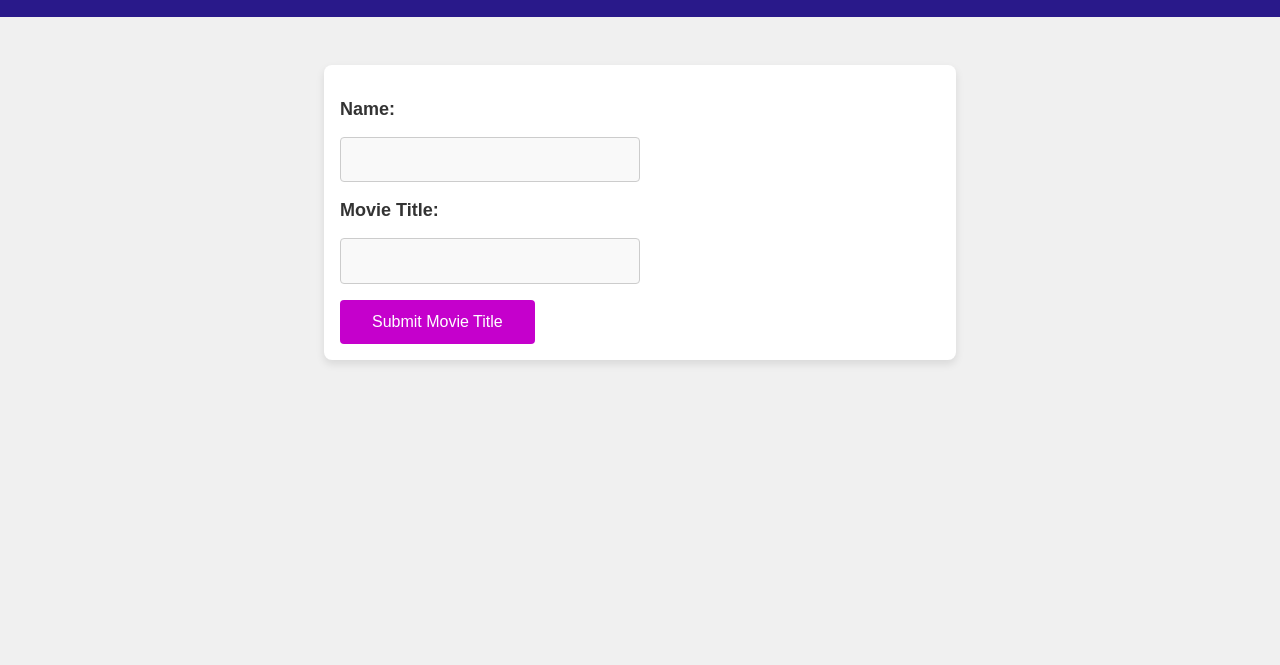
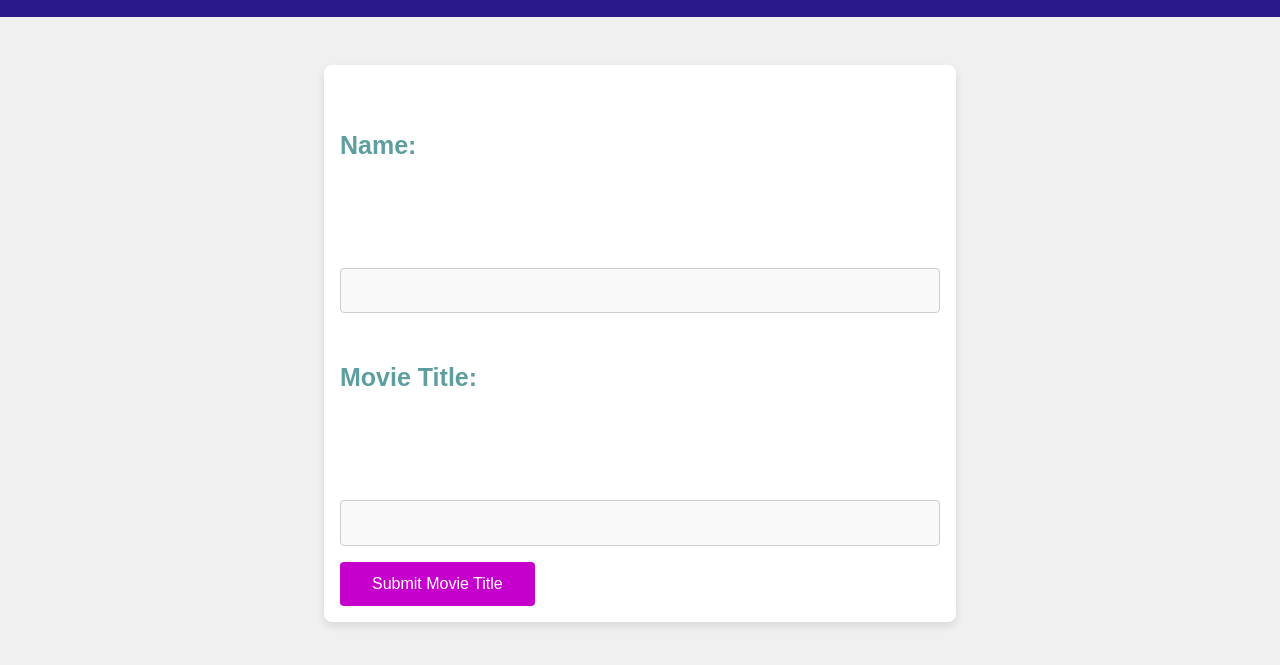
Before and after one commit to Zeddicus-Zul/zeddicus-zul.github.io, a plain HTML site: page index.html in a window 1280 px wide. Shown: the part 95-760 px from the top of the page. Drawn offline with Linux system fonts and the light colour scheme; no server answers.

Commit message:
adjusting box text

```diff
--- a/styles.css
+++ b/styles.css
@@ -40,9 +40,18 @@ label {
     margin-top: 1em;
 }
 
+label {
+    font-size: 25px;
+    font-weight: bold;
+    color:cadetblue;
+    margin-bottom: 4em;
+    display: inline-block;
+    margin-top: 2em;
+}
+
 /* fields */
 input[type="text"] {
-    width: 50%; /* Make input fields take up the full width */
+    width: 100%; /* Make input fields take up the full width */
     padding: 0.8em; /* Add padding inside the input field */
     margin-top: 0.5em; /* Space between the label and input */
     font-size: 16px;
```
